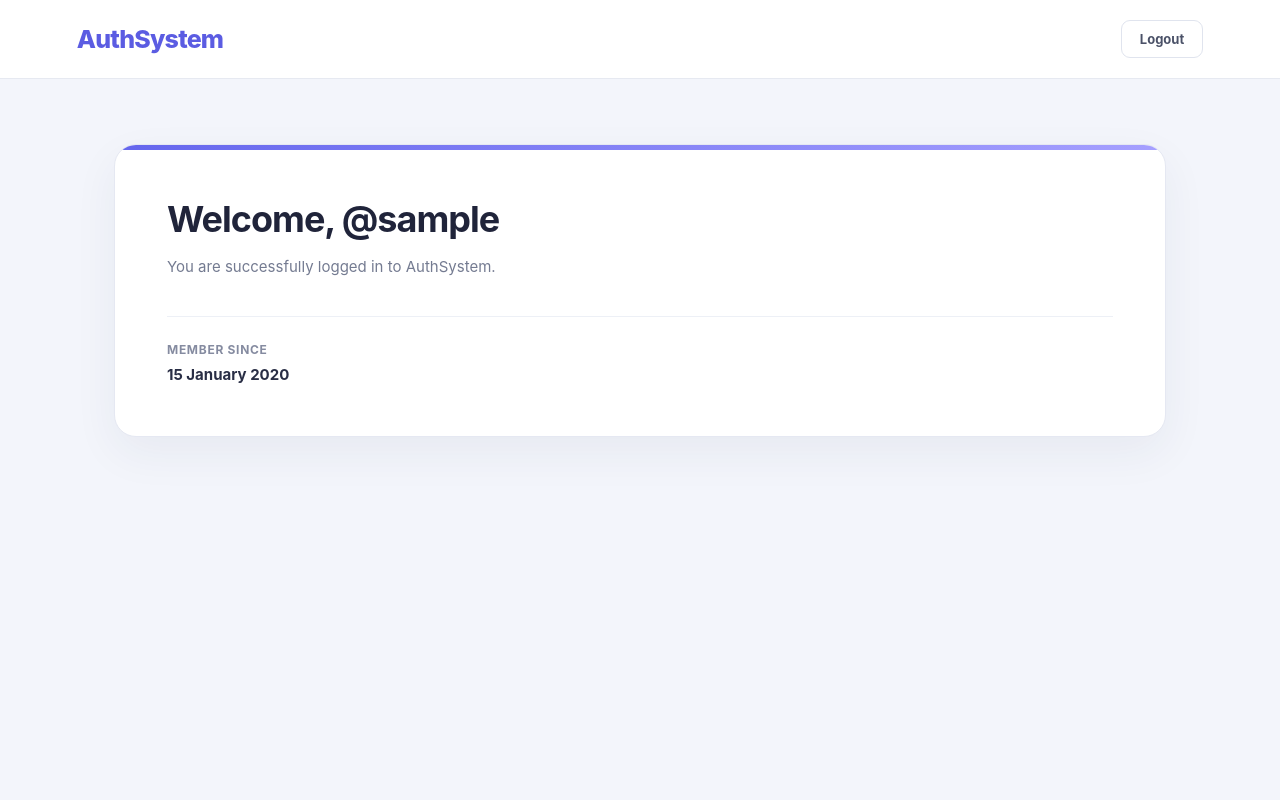
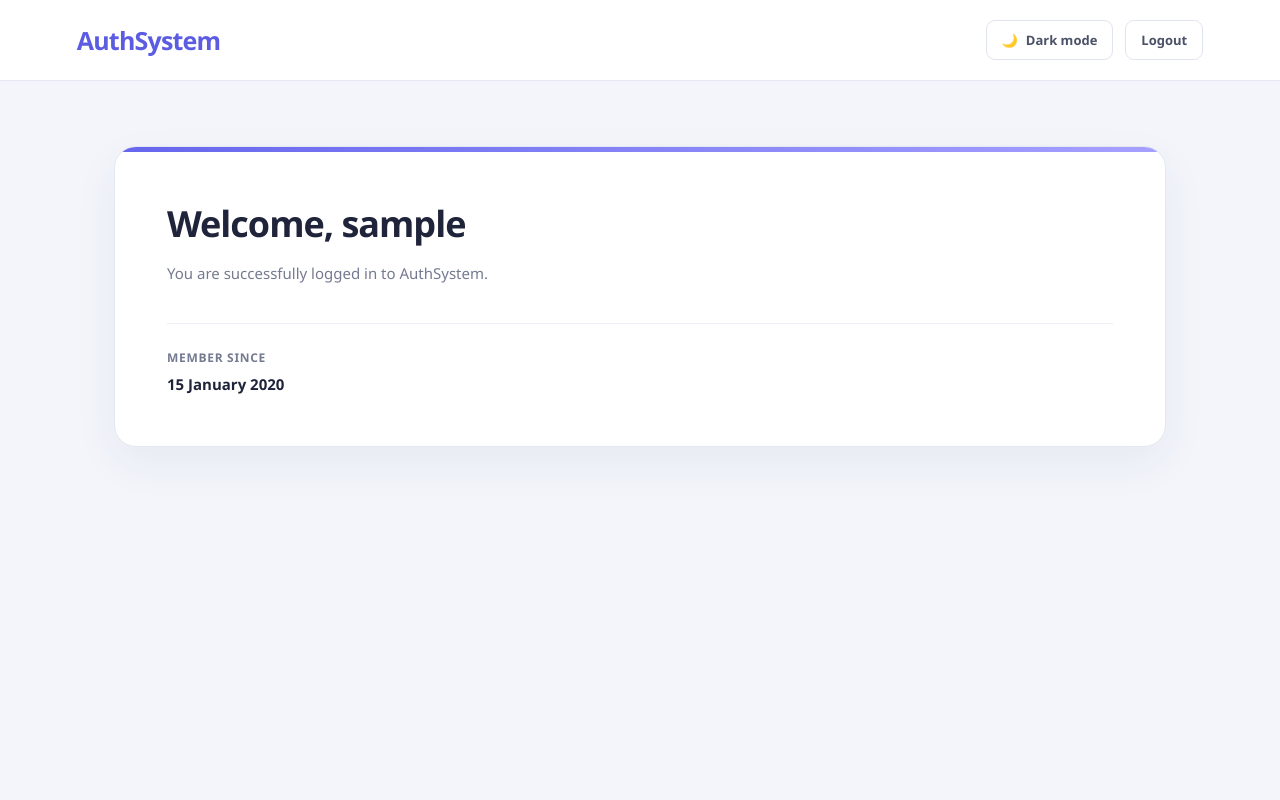
Before and after one commit to 1sthembisozungu/authsystem, a Flask app: template templates/dashboard.html in a window 1280 px wide. Run offline with Flask 3, Linux system fonts and the light colour scheme; the template is opened without the code that fills it: most values are stand-ins (such as "Sample title", 1, 10 or a date in 2020).

Commit message:
Adding persistent dark and light theme preferences

```diff
--- a/app.py
+++ b/app.py
@@ -6,6 +6,10 @@ from datetime import datetime, timedelta
 from dotenv import load_dotenv
 from werkzeug.security import generate_password_hash, check_password_hash
 from flask_mail import Mail, Message
+from flask import (
+    Flask, render_template, request, redirect,
+    url_for, flash, session, jsonify
+)
 # from werkzeug.security import generate_password_hash
 
 
@@ -179,7 +183,7 @@ def login():
 
                 cursor.execute(
                     """
-                    SELECT id, username, password_hash, email_verified
+                    SELECT id, username, password_hash, email_verified, theme
                     FROM users
                     WHERE LOWER(username) = LOWER(%s)
                        OR LOWER(email) = LOWER(%s)
@@ -197,7 +201,7 @@ def login():
             flash("Invalid username/email or password.")
             return redirect(url_for("login"))
 
-        user_id, username, password_hash, email_verified = user
+        user_id, username, password_hash, email_verified, theme = user
 
         # Email verification is required before login
         if not email_verified:
@@ -213,6 +217,7 @@ def login():
         session.clear()
         session["user_id"] = user_id
         session["username"] = username
+        session["theme"] = theme
 
         # Redirect in the same browser tab
         return redirect(url_for("dashboard"))
@@ -233,7 +238,7 @@ def dashboard():
 
             cursor.execute(
                 """
-                SELECT username, created_at
+                SELECT username, created_at, theme
                 FROM users
                 WHERE id = %s
                 """,
@@ -249,13 +254,67 @@ def dashboard():
         session.clear()
         return redirect(url_for("login"))
 
-    username, created_at = user
+    username, created_at, theme = user
 
     return render_template(
         "dashboard.html",
         username=username,
-        created_at=created_at
+        created_at=created_at,
+        theme=theme
     )
+
+
+
+@app.route("/api/theme", methods=["POST"])
+def update_theme():
+
+    # Only logged-in users can change their saved preference
+    if "user_id" not in session:
+        return jsonify({"error": "Please log in first."}), 401
+
+    data = request.get_json(silent=True) or {}
+    theme = data.get("theme")
+
+    # Accept only the two supported themes
+    if theme not in ("light", "dark"):
+        return jsonify({"error": "Invalid theme."}), 400
+
+    connection = get_db_connection()
+
+    try:
+        with connection.cursor() as cursor:
+            cursor.execute(
+                """
+                UPDATE users
+                SET theme = %s
+                WHERE id = %s
+                """,
+                (theme, session["user_id"])
+            )
+
+            if cursor.rowcount == 0:
+                connection.rollback()
+                session.clear()
+                return jsonify({"error": "Account not found."}), 404
+
+        connection.commit()
+
+    except Exception:
+        connection.rollback()
+        app.logger.exception("Could not save theme preference")
+        return jsonify({"error": "Could not save theme preference."}), 500
+
+    finally:
+        connection.close()
+
+    # Keep the session in sync with the database
+    session["theme"] = theme
+
+    return jsonify({
+        "message": "Theme preference saved.",
+        "theme": theme
+    }), 200
+
 
 
 @app.route("/logout")
--- a/static/css/dashboard.css
+++ b/static/css/dashboard.css
@@ -1,5 +1,37 @@
 
-/* ---------- Dashboard layout ---------- */
+/* ---------- Theme variables ---------- */
+:root {
+    color-scheme: light;
+    --page-bg: #f3f5fb;
+    --surface: #ffffff;
+    --text: #20243a;
+    --muted: #747b91;
+    --border: #e5e8f2;
+    --input-border: #e0e4ee;
+    --button-text: #4b5268;
+    --button-bg: #ffffff;
+    --divider: #edf0f6;
+    --shadow: rgba(34, 43, 90, 0.06);
+    --primary: #5b5ce2;
+    --primary-hover: #4849c8;
+}
+
+body[data-theme="dark"] {
+    color-scheme: dark;
+    --page-bg: #11131b;
+    --surface: #1b1e2a;
+    --text: #edf0fb;
+    --muted: #a4abc0;
+    --border: #303447;
+    --input-border: #383d52;
+    --button-text: #edf0fb;
+    --button-bg: #25293a;
+    --divider: #303447;
+    --shadow: rgba(0, 0, 0, 0.2);
+    --primary: #a1a2ff;
+    --primary-hover: #c0c1ff;
+}
+
 * {
     box-sizing: border-box;
     margin: 0;
@@ -8,48 +40,67 @@
 
 body {
     min-height: 100vh;
-    font-family: Inter, "Segoe UI", Arial, sans-serif;
-    color: #20243a;
-    background: #f3f5fb;
+    font-family: "Segoe UI", Arial, sans-serif;
+    color: var(--text);
+    background: var(--page-bg);
+    transition: background-color 0.2s ease, color 0.2s ease;
 }
 
+/* ---------- Top navigation ---------- */
 .topbar {
     display: flex;
+    justify-content: space-between;
     align-items: center;
-    justify-content: space-between;
+    gap: 16px;
     padding: 20px clamp(20px, 6vw, 80px);
-    background: #fff;
-    border-bottom: 1px solid #e6e9f1;
+    background: var(--surface);
+    border-bottom: 1px solid var(--border);
 }
 
 .logo {
-    color: #5b5ce2;
+    color: var(--primary);
     font-size: 25px;
     font-weight: 800;
     letter-spacing: -0.8px;
 }
 
+.topbar-actions {
+    display: flex;
+    align-items: center;
+    gap: 12px;
+}
+
+.theme-toggle,
 .logout-btn {
     display: inline-flex;
     align-items: center;
     justify-content: center;
-    padding: 10px 18px;
-    border: 1px solid #e0e4ee;
+    gap: 8px;
+    padding: 10px 15px;
+    border: 1px solid var(--input-border);
     border-radius: 9px;
-    color: #4b5268;
-    background: #fff;
+    color: var(--button-text);
+    background: var(--button-bg);
+    font-family: inherit;
     font-size: 13px;
     font-weight: 650;
     text-decoration: none;
-    transition: background 0.2s, color 0.2s;
+    cursor: pointer;
+    transition: background-color 0.2s ease, border-color 0.2s ease;
 }
 
+.theme-toggle:hover,
 .logout-btn:hover {
-    color: #fff;
-    background: #5b5ce2;
-    border-color: #5b5ce2;
+    border-color: var(--primary);
+    color: var(--primary);
 }
 
+.theme-toggle:disabled {
+    cursor: wait;
+    opacity: 0.7;
+}
+
+/* ---------- Main dashboard ---------- */
 .dashboard {
     width: 100%;
     max-width: 1100px;
@@ -61,10 +112,11 @@ body {
     position: relative;
     overflow: hidden;
     padding: clamp(28px, 5vw, 52px);
-    border: 1px solid #e5e8f2;
+    border: 1px solid var(--border);
     border-radius: 22px;
-    background: #fff;
-    box-shadow: 0 16px 45px rgba(34, 43, 90, 0.06);
+    background: var(--surface);
+    box-shadow: 0 16px 45px var(--shadow);
+    transition: background-color 0.2s ease, border-color 0.2s ease;
 }
 
 .welcome-card::before {
@@ -86,18 +138,19 @@ body {
 }
 
 .welcome-text {
-    color: #747b91;
+    color: var(--muted);
     font-size: 15px;
     line-height: 1.7;
 }
 
+/* ---------- Account information ---------- */
 .member-info {
     display: flex;
     flex-wrap: wrap;
     gap: 18px;
     margin-top: 36px;
     padding-top: 25px;
-    border-top: 1px solid #edf0f6;
+    border-top: 1px solid var(--divider);
 }
 
 .info-item {
@@ -107,7 +160,7 @@ body {
 }
 
 .info-label {
-    color: #858ba0;
+    color: var(--muted);
     font-size: 12px;
     font-weight: 650;
     text-transform: uppercase;
@@ -115,18 +168,33 @@ body {
 }
 
 .info-value {
-    color: #292e45;
+    color: var(--text);
     font-size: 15px;
     font-weight: 650;
 }
 
+/* ---------- Mobile layout ---------- */
 @media (max-width: 600px) {
     .topbar {
-        padding: 17px 20px;
+        padding: 17px 16px;
+        align-items: flex-start;
     }
 
     .logo {
         font-size: 22px;
+        padding-top: 8px;
+    }
+
+    .topbar-actions {
+        flex-wrap: wrap;
+        justify-content: flex-end;
+        gap: 8px;
+    }
+
+    .theme-toggle,
+    .logout-btn {
+        padding: 9px 10px;
+        font-size: 12px;
     }
 
     .dashboard {
--- /dev/null
+++ b/static/js/theme.js
@@ -0,0 +1,54 @@
+
+const themeToggle = document.getElementById("theme-toggle");
+const themeIcon = document.getElementById("theme-icon");
+const themeLabel = document.getElementById("theme-label");
+
+function applyTheme(theme) {
+    document.body.dataset.theme = theme;
+
+    const isDark = theme === "dark";
+
+    themeIcon.textContent = isDark ? "☀️" : "🌙";
+    themeLabel.textContent = isDark ? "Light mode" : "Dark mode";
+
+    themeToggle.setAttribute(
+        "aria-label",
+        isDark ? "Switch to light mode" : "Switch to dark mode"
+    );
+}
+
+// Use the theme loaded by Flask from PostgreSQL
+const savedTheme = document.body.dataset.theme;
+applyTheme(savedTheme === "dark" ? "dark" : "light");
+
+themeToggle.addEventListener("click", async () => {
+    const currentTheme = document.body.dataset.theme;
+    const newTheme = currentTheme === "dark" ? "light" : "dark";
+
+    // Change the appearance immediately
+    applyTheme(newTheme);
+    themeToggle.disabled = true;
+
+    try {
+        const response = await fetch("/api/theme", {
+            method: "POST",
+            headers: {
+                "Content-Type": "application/json"
+            },
+            body: JSON.stringify({ theme: newTheme })
+        });
+
+        const result = await response.json();
+
+        if (!response.ok) {
+            throw new Error(result.error || "Could not save theme.");
+        }
+    } catch (error) {
+        // Revert if saving failed, so the page matches the saved preference
+        applyTheme(currentTheme);
+        alert("Your theme could not be saved. Please try again.");
+        console.error("Theme update failed:", error);
+    } finally {
+        themeToggle.disabled = false;
+    }
+});
--- a/templates/dashboard.html
+++ b/templates/dashboard.html
@@ -10,18 +10,21 @@
     <link rel="stylesheet" href="{{ url_for('static', filename='css/dashboard.css') }}">
 </head>
 
-<body>
+<body data-theme="{{ theme }}">
 
     <header class="topbar">
+        <div class="logo">AuthSystem</div>
 
-        <div class="logo">
-            AuthSystem
+        <div class="topbar-actions">
+            <button type="button" id="theme-toggle" class="theme-toggle" aria-label="Switch to dark mode">
+                <span id="theme-icon" aria-hidden="true">🌙</span>
+                <span id="theme-label">Dark mode</span>
+            </button>
+
+            <a href="{{ url_for('logout') }}" class="logout-btn">
+                Logout
+            </a>
         </div>
-
-        <a href="{{ url_for('logout') }}" class="logout-btn">
-            Logout
-        </a>
-
     </header>
 
 
@@ -29,7 +32,7 @@
 
         <section class="welcome-card">
 
-            <h1>Welcome, @{{ username }}</h1>
+            <h1>Welcome, {{ username }}</h1>
 
             <p class="welcome-text">
                 You are successfully logged in to AuthSystem.
@@ -55,6 +58,8 @@
 
     </main>
 
+    <script src="{{ url_for('static', filename='js/theme.js') }}"></script>
+
 </body>
 
 </html>
```
